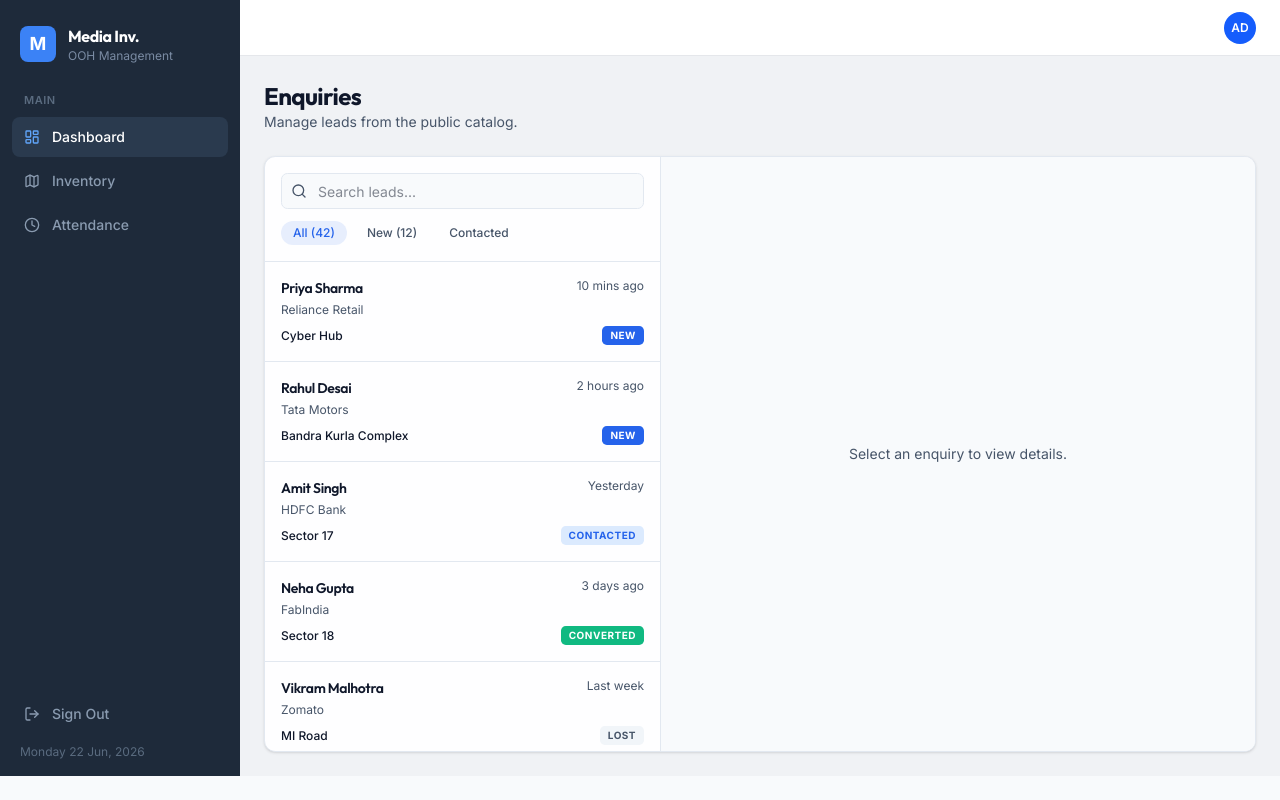
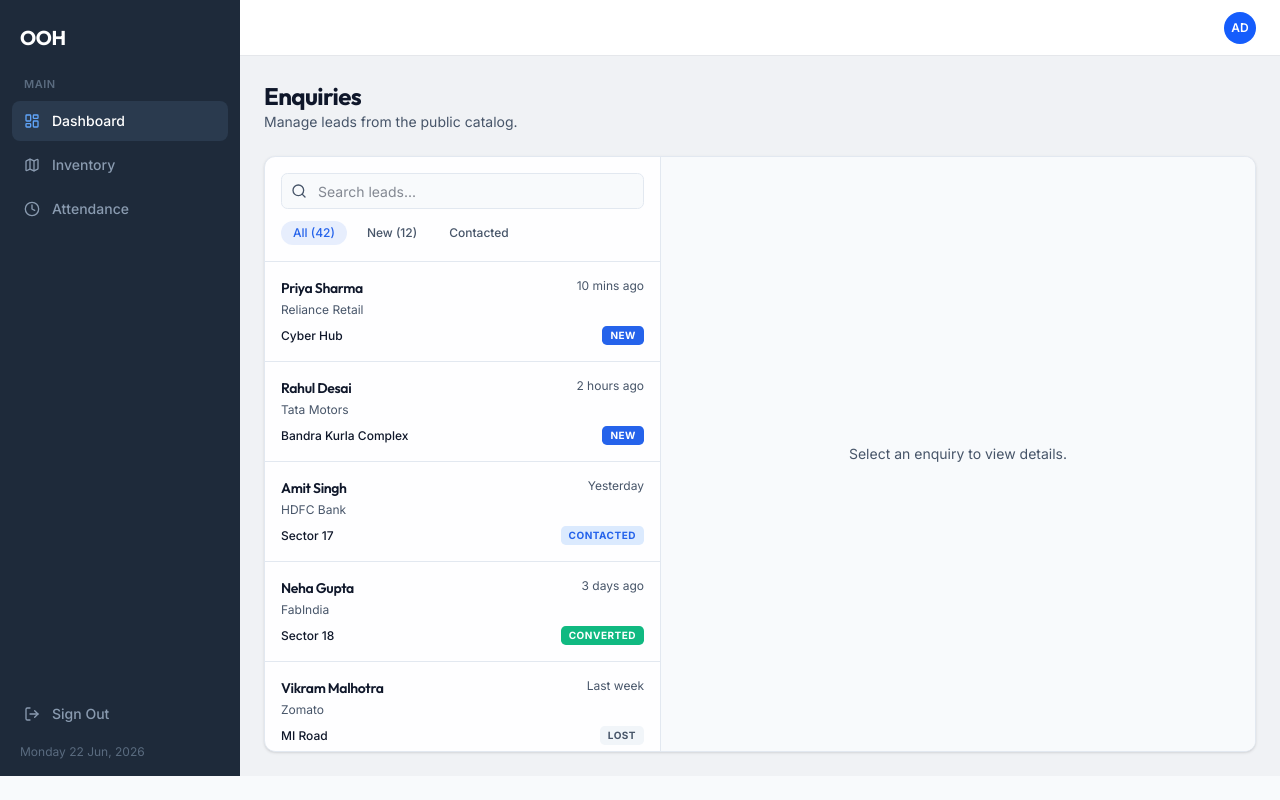
Before and after one commit to 9125aditya/Hording-dashboard, a Next.js app: page /enquiries in a window 1280 px wide. Built offline with nearby package versions, Linux system fonts and the light colour scheme.

Commit message:
fix: change admin sidebar branding to OOH

```diff
--- a/src/app/(admin)/layout.tsx
+++ b/src/app/(admin)/layout.tsx
@@ -9,15 +9,9 @@ export default function AdminLayout({ children }: { children: React.ReactNode })
       {/* Dark Sidebar */}
       <aside className="w-60 hidden md:flex flex-col" style={{ backgroundColor: '#1e2a3a' }}>
         <div className="px-5 py-6">
-          <div className="flex items-center gap-3 mb-1">
-            <div className="h-9 w-9 rounded-lg flex items-center justify-center text-white font-bold text-lg" style={{ backgroundColor: '#3b82f6' }}>
-              M
-            </div>
-            <div>
-              <h1 className="text-white font-bold text-base tracking-tight">Media Inv.</h1>
-              <p className="text-xs" style={{ color: '#7a8ba3' }}>OOH Management</p>
-            </div>
-          </div>
+          <Link href="/dashboard" className="font-heading font-bold text-xl tracking-tight text-white">
+            OOH
+          </Link>
         </div>
 
         <div className="px-3 mb-2">
--- a/src/components/AdminMobileMenu.tsx
+++ b/src/components/AdminMobileMenu.tsx
@@ -36,15 +36,9 @@ export default function AdminMobileMenu() {
             style={{ backgroundColor: '#1e2a3a' }}
           >
             <div className="px-5 py-6 flex items-center justify-between">
-              <div className="flex items-center gap-3">
-                <div className="h-9 w-9 rounded-lg flex items-center justify-center text-white font-bold text-lg" style={{ backgroundColor: '#3b82f6' }}>
-                  M
-                </div>
-                <div>
-                  <h1 className="text-white font-bold text-base tracking-tight">Media Inv.</h1>
-                  <p className="text-xs" style={{ color: '#7a8ba3' }}>OOH Management</p>
-                </div>
-              </div>
+              <Link href="/dashboard" onClick={() => setIsOpen(false)} className="font-heading font-bold text-xl tracking-tight text-white">
+                OOH
+              </Link>
               <button onClick={() => setIsOpen(false)} className="p-1.5 rounded text-gray-400 hover:text-white">
                 <X className="h-5 w-5" />
               </button>
```
